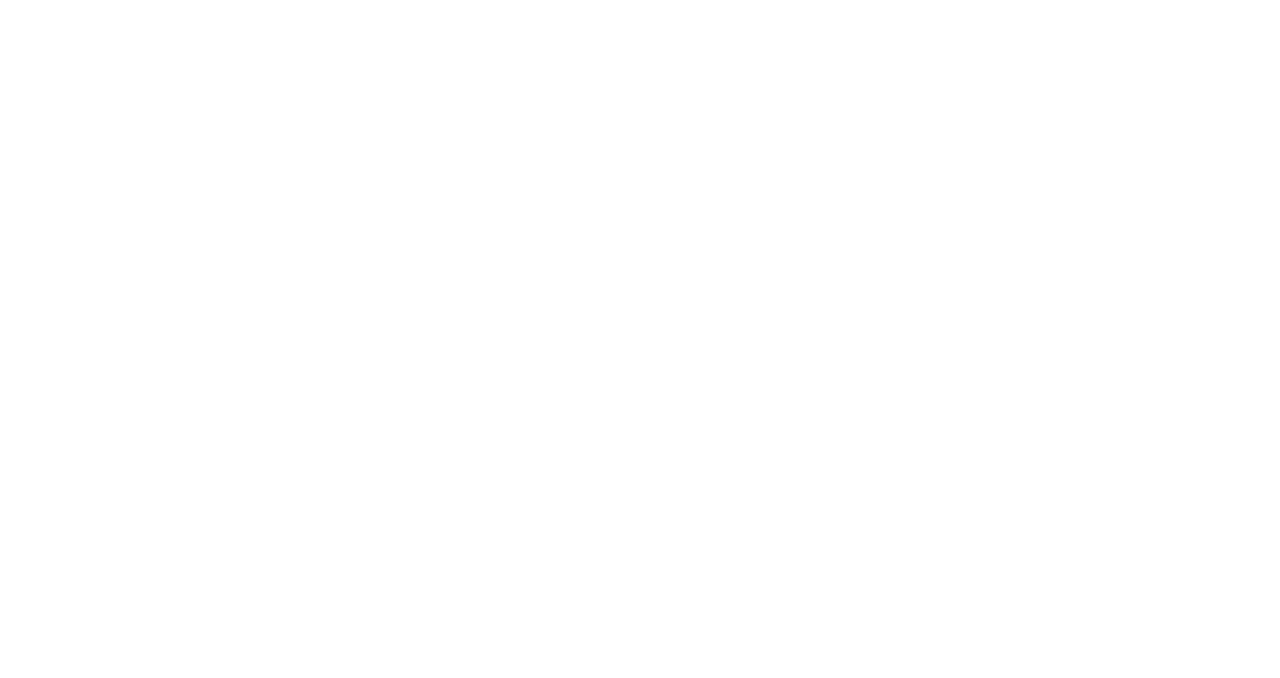
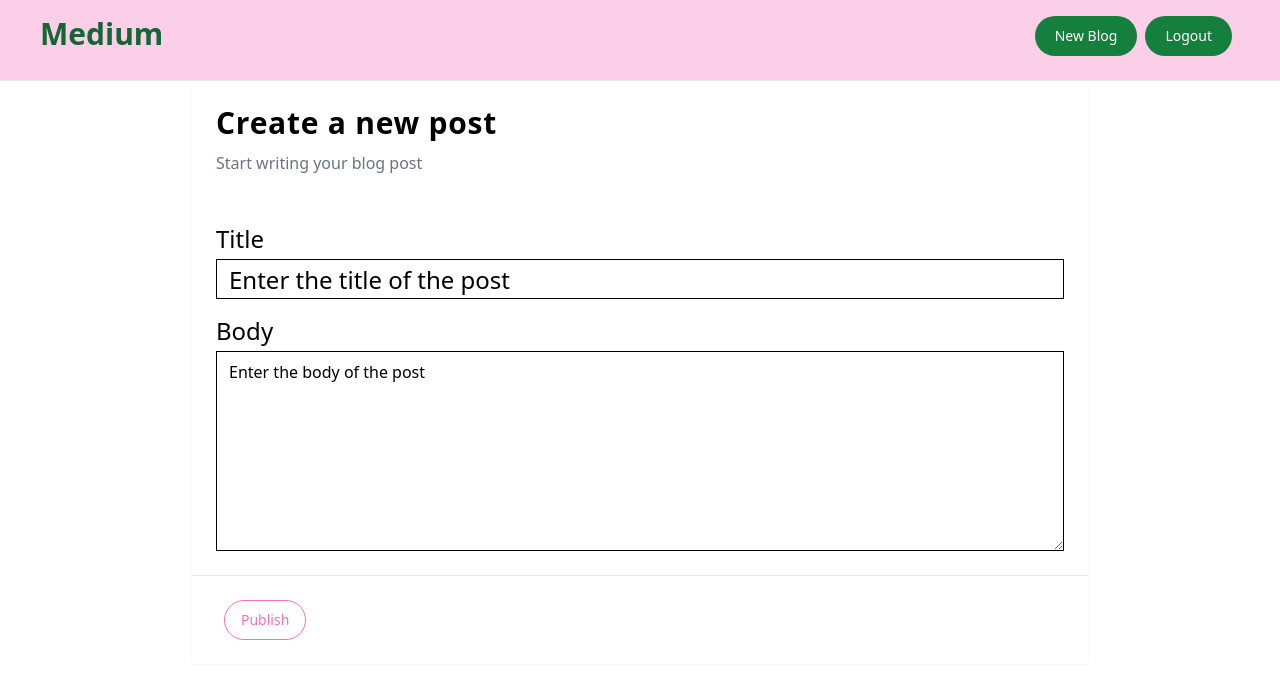
Before and after one commit to PU5HP/Medium, a React (Vite) app in the folder frontend/: page /publish in a window 1280 px wide. Before the commit this address had no page. Shown: the top 678 px of the page. Built offline with nearby package versions, Linux system fonts and the light colour scheme.

Commit message:
complete App before deployment

```diff
--- a/frontend/src/App.tsx
+++ b/frontend/src/App.tsx
@@ -5,7 +5,7 @@ import { SignupPage } from './pages/Signup';
 import { BrowserRouter, Route, Routes } from 'react-router-dom';
 import { Posts } from './pages/Posts';
 import { Blog } from './pages/Blog';
-
+import { Publishpage } from './pages/Publishpage';
 function App() {
   return (
     <>
@@ -15,6 +15,7 @@ function App() {
         <Route path='/signin' element={<SigninCard/>}/>
         <Route path='/blog/:id' element={<Blog/>}/>
         <Route path='/blog/bulk/posts' element={<Posts/>}/>
+        <Route path='/publish' element={<Publishpage/>}/>
       </Routes>
       </BrowserRouter>
     </>
--- /dev/null
+++ b/frontend/src/components/publish.tsx
@@ -0,0 +1,57 @@
+/**
+ * This code was generated by v0 by Vercel.
+ * @see https://v0.dev/t/w068k5oOTbn
+ */
+import { Button } from "@/components/ui/button"
+import { CardHeader, CardContent, CardFooter, Card } from "@/components/ui/card"
+import { Input } from "@/components/ui/input"
+import { Textarea } from "@/components/ui/textarea"
+import axios from "axios"
+import { BACKEND_URL } from "../../config"
+import { useState } from "react"
+import { useNavigate } from "react-router-dom"
+
+export function Publish() {
+  const [title, setTitle] = useState("");
+  const [description, setDescription] = useState("");
+  const navigate = useNavigate();
+  return (
+    <Card className="w-full max-w-4xl mx-auto rounded-lg border-none">
+      <CardHeader className="flex flex-col items-start gap-1 p-6 ">
+        <h2 className="text-3xl font-bold tracking-wide">Create a new post</h2>
+        <p className="text-m font-normal text-gray-500">Start writing your blog post</p>
+      </CardHeader>
+      <CardContent className="p-6">
+        <div className="grid gap-4">
+          <label className="flex flex-col space-y-1 text-2xl font-medium" htmlFor="title">
+            Title
+            <Input onChange={(e) => {
+              setTitle(e.target.value);
+            }} className="mt-1 text-2xl " id="title" placeholder="Enter the title of the post" />
+          </label>
+          <label className="flex flex-col space-y-1 text-2xl font-medium" htmlFor="body">
+            Body
+            <Textarea onChange={(e) => {
+              setDescription(e.target.value);
+            }}className="min-h-[200px] mt-1 text-base" id="body" placeholder="Enter the body of the post" />
+          </label>
+        </div>
+      </CardContent>
+      <CardFooter className="flex p-6 gap-2 border-t">
+        <Button onClick={async ()=>{const response =await axios.post(`${BACKEND_URL}/api/v1/blog`,{
+          title,
+          content:description,
+          published:true
+        },{
+          headers:{
+            Authorization: localStorage.getItem("token")
+          }
+        });
+        navigate(`/blog/${response.data.postId}`)
+        }} className="ml-2 rounded-full border-pink-400 border-pink-400 text-pink-400" variant="outline">
+          Publish
+        </Button>
+      </CardFooter>
+    </Card>
+  )
+}
--- a/frontend/src/components/ui/Fullblog.tsx
+++ b/frontend/src/components/ui/Fullblog.tsx
@@ -10,7 +10,7 @@ export const Fullblog = ({ blog }: { blog: Blog }) => {
     return (
         <>
 
-            <Appbar authorName={blog.author.name} ></Appbar>
+            <Appbar ></Appbar>
             <div className="flex justify-center">
             <div className="grid grid-cols-12 px-10 w-full pt-200 max-w-screen-xl pt-12">
                 <div className="col-span-8">
@@ -25,12 +25,12 @@ export const Fullblog = ({ blog }: { blog: Blog }) => {
                     </div>
                 </div>
                 <div className="col-span-4">
-                    <div className="text-slate-600 text-lg">
+                    <div className="pl-4 text-slate-600 text-lg">
                         Author
                     </div>
                     <div className="flex w-full">
                         <div className="pr-4 flex flex-col justify-center">
-                           {blog.author.name}
+
                         </div>
                         <div>
                             <div className="text-xl font-bold">
--- a/frontend/src/components/ui/appbar.tsx
+++ b/frontend/src/components/ui/appbar.tsx
@@ -1,18 +1,19 @@
-import { Avatar,AvatarFallback,AvatarImage } from "@radix-ui/react-avatar"
-interface AppbarProps {
-    authorName: string;
+import { Link } from "react-router-dom"
+
+
+export const Appbar =() => {
+    return (<div className="border-b bg-pink-200 flex justify-between px-10 py-4">
+        <Link to={'/blog/bulk/posts'} className="text-3xl font-bold text-green-800 ">
+            Medium
+            </Link >
+        <div>
+        <Link to={'/publish'}>
+        <button type="button" className="text-white bg-green-700 hover:bg-green-800 focus:outline-none focus:ring-4 focus:ring-green-300 font-medium rounded-full text-sm px-5 py-2.5 text-center me-2 mb-2 dark:bg-green-600 dark:hover:bg-green-700 dark:focus:ring-green-800">New Blog</button>
+        </Link>
+        <Link to={'/signin'} className="text-2xl font-bold">
+        <button type="button" className="text-white bg-green-700 hover:bg-green-800 focus:outline-none focus:ring-4 focus:ring-green-300 font-medium rounded-full text-sm px-5 py-2.5 text-center me-2 mb-2 dark:bg-green-600 dark:hover:bg-green-700 dark:focus:ring-green-800">Logout</button>
+        </Link>
+        </div>
+        </div>)
+
 }
-export const Appbar =({authorName}:AppbarProps) => {
-    return (<div className="border-b bg-pink-200 flex justify-between px-10 py-4">
-        <div className="text-2xl font-bold text-green-800 ">
-            Medium
-        </div>
-
-        <div className="text-2xl font-bold">
-        <Avatar className="h-12 w-12">
-          <AvatarImage alt="Author's avatar" src="./abstract-user-flat-4.png" />
-          <AvatarFallback>{authorName[0]}</AvatarFallback>
-        </Avatar>
-        </div>
-    </div>)
-}
--- /dev/null
+++ b/frontend/src/components/ui/card.tsx
@@ -0,0 +1,79 @@
+import * as React from "react"
+
+import { cn } from "@/lib/utils"
+
+const Card = React.forwardRef<
+  HTMLDivElement,
+  React.HTMLAttributes<HTMLDivElement>
+>(({ className, ...props }, ref) => (
+  <div
+    ref={ref}
+    className={cn(
+      "rounded-lg border bg-card text-card-foreground shadow-sm",
+      className
+    )}
+    {...props}
+  />
+))
+Card.displayName = "Card"
+
+const CardHeader = React.forwardRef<
+  HTMLDivElement,
+  React.HTMLAttributes<HTMLDivElement>
+>(({ className, ...props }, ref) => (
+  <div
+    ref={ref}
+    className={cn("flex flex-col space-y-1.5 p-6", className)}
+    {...props}
+  />
+))
+CardHeader.displayName = "CardHeader"
+
+const CardTitle = React.forwardRef<
+  HTMLParagraphElement,
+  React.HTMLAttributes<HTMLHeadingElement>
+>(({ className, ...props }, ref) => (
+  <h3
+    ref={ref}
+    className={cn(
+      "text-2xl font-semibold leading-none tracking-tight",
+      className
+    )}
+    {...props}
+  />
+))
+CardTitle.displayName = "CardTitle"
+
+const CardDescription = React.forwardRef<
+  HTMLParagraphElement,
+  React.HTMLAttributes<HTMLParagraphElement>
+>(({ className, ...props }, ref) => (
+  <p
+    ref={ref}
+    className={cn("text-sm text-muted-foreground", className)}
+    {...props}
+  />
+))
+CardDescription.displayName = "CardDescription"
+
+const CardContent = React.forwardRef<
+  HTMLDivElement,
+  React.HTMLAttributes<HTMLDivElement>
+>(({ className, ...props }, ref) => (
+  <div ref={ref} className={cn("p-6 pt-0", className)} {...props} />
+))
+CardContent.displayName = "CardContent"
+
+const CardFooter = React.forwardRef<
+  HTMLDivElement,
+  React.HTMLAttributes<HTMLDivElement>
+>(({ className, ...props }, ref) => (
+  <div
+    ref={ref}
+    className={cn("flex items-center p-6 pt-0", className)}
+    {...props}
+  />
+))
+CardFooter.displayName = "CardFooter"
+
+export { Card, CardHeader, CardFooter, CardTitle, CardDescription, CardContent }
--- /dev/null
+++ b/frontend/src/components/ui/textarea.tsx
@@ -0,0 +1,24 @@
+import * as React from "react"
+
+import { cn } from "@/lib/utils"
+
+export interface TextareaProps
+  extends React.TextareaHTMLAttributes<HTMLTextAreaElement> {}
+
+const Textarea = React.forwardRef<HTMLTextAreaElement, TextareaProps>(
+  ({ className, ...props }, ref) => {
+    return (
+      <textarea
+        className={cn(
+          "flex min-h-[80px] w-full rounded-md border border-input bg-background px-3 py-2 text-sm ring-offset-background placeholder:text-muted-foreground focus-visible:outline-none focus-visible:ring-2 focus-visible:ring-ring focus-visible:ring-offset-2 disabled:cursor-not-allowed disabled:opacity-50",
+          className
+        )}
+        ref={ref}
+        {...props}
+      />
+    )
+  }
+)
+Textarea.displayName = "Textarea"
+
+export { Textarea }
--- a/frontend/src/hooks/index.ts
+++ b/frontend/src/hooks/index.ts
@@ -21,12 +21,10 @@ export const useBlog = ({id}: {id:string}) =>{
             }
         })
         .then(response => {
-            setBlog(response.data.user_posts_all);
+            setBlog(response.data.user_posts_uid);
             setLoading(false);
         })
-        .catch(error => {
-            console.error('Error fetching data:', error);
-        })
+
     },[id])
 
     return{
--- a/frontend/src/pages/Blog.tsx
+++ b/frontend/src/pages/Blog.tsx
@@ -7,14 +7,14 @@ import { useParams } from "react-router-dom";
 export const Blog = () => {
     const { id } = useParams();
     const { loading, blog } = useBlog({
-        id: String(id || "")
+        id: id || ""
     });
 
     if (loading || !blog) {
-        const authorName = blog ? blog.author.name : '';
+
         return (
             <div>
-                <Appbar authorName={authorName}></Appbar>
+                <Appbar></Appbar>
                 <div className="flex justify-center items-center h-screen">
                     <div className="rounded-full h-40 w-40 bg-green-600 animate-ping"></div>
                 </div>
--- a/frontend/src/pages/Posts.tsx
+++ b/frontend/src/pages/Posts.tsx
@@ -13,7 +13,7 @@ export const Posts = () => {
     }
     return <div>
 
-        <Appbar authorName="user"></Appbar>
+        <Appbar></Appbar>
         <div className="flex justify-center">
         <div>
           {blogs.map(blog => <PostCard
--- /dev/null
+++ b/frontend/src/pages/Publishpage.tsx
@@ -0,0 +1,10 @@
+import { Publish } from "@/components/publish"
+import { Appbar } from "@/components/ui/appbar"
+export const Publishpage = () =>{
+    return(
+        <div>
+            <Appbar></Appbar>
+            <Publish></Publish>
+        </div>
+    )
+}
```
Also changed, not shown: 1 other file (tests, documents, lock files or other folders).
